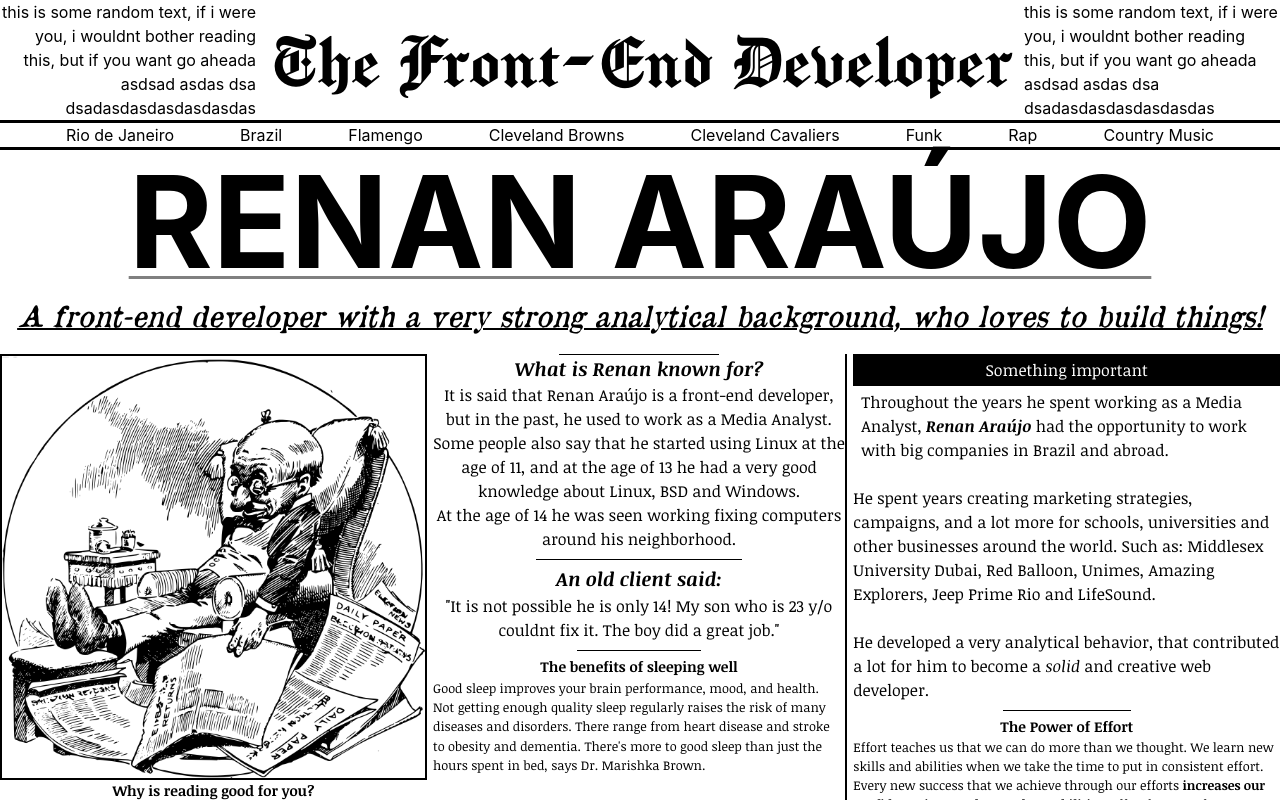
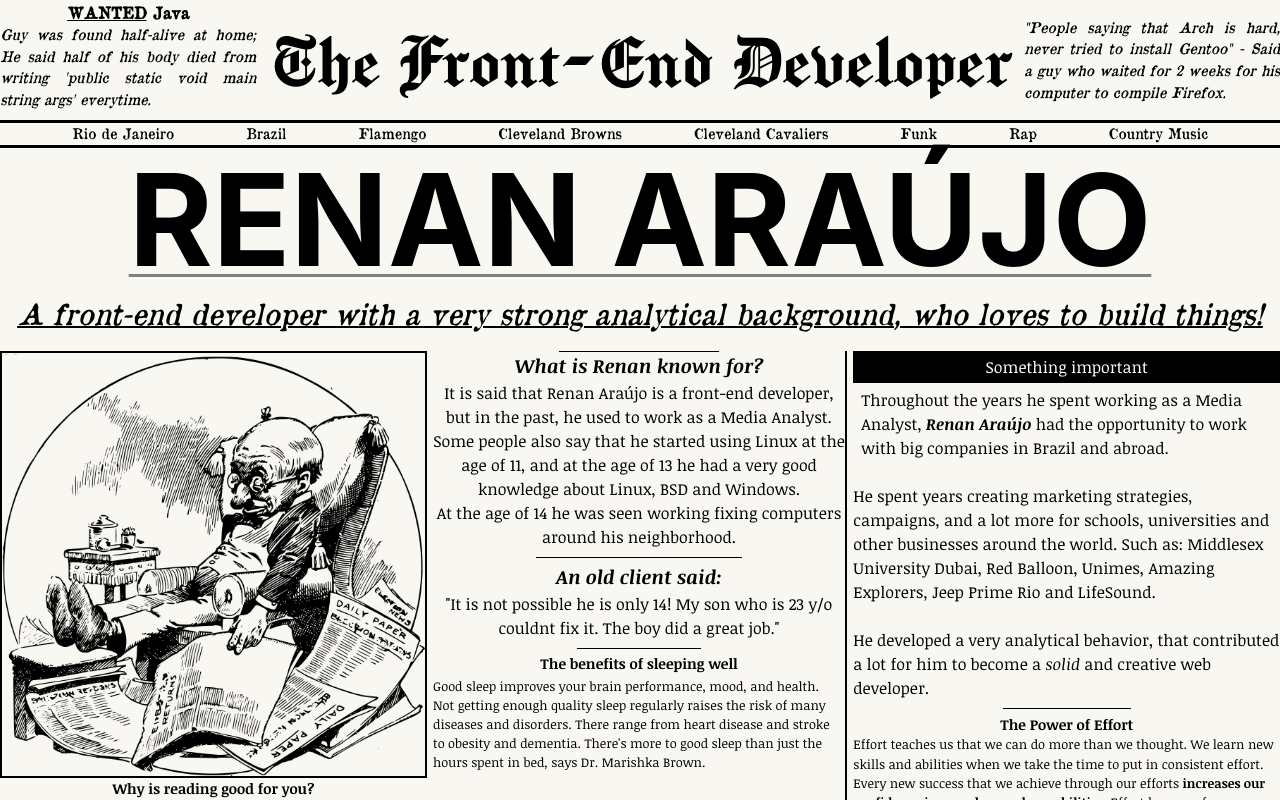
Before and after one commit to awkren/renan-araujo, a React (Create React App) app: page / in a window 1280 px wide. Shown: the top 800 px of the page. Built offline with nearby package versions, Linux system fonts and the light colour scheme; the HTML template or start-up script is replaced by a standard one.

Commit message:
added text beside title

```diff
--- a/src/App.css
+++ b/src/App.css
@@ -14,6 +14,10 @@
 body{
   width: 70%;
   margin: auto;
+
+  /* background-color: #f8f5de; */
+  background-color: #f9f7f1;
+  /* background-image: linear-gradient(to bottom rgba(255, 210, 0, 0.4), rgba(200, 160, 0, 0.1) 11%, rgba(0, 0, 0, 0) 35%, rgba(200, 160, 0 ,0.1) 65%); */
 }
 
 @media only screen and (max-width:940px){
@@ -43,3 +47,7 @@ body{
     margin: auto;
   }
 }
+
+.aka{
+  display: none;
+}
--- a/src/page-structure/Header.tsx
+++ b/src/page-structure/Header.tsx
@@ -5,18 +5,19 @@ const Header = () => {
   return (<>
 
     <div className='flex flex-row justify-between'>
-      <div id='left-title-text' className='w-[20%]'>
-        <p className='text-right'>this is some random text, if i were you, i wouldnt bother reading this, but if you want go aheada asdsad asdas dsa dsadasdasdasdasdasdas</p>
+      <div id='left-title-text' className='w-[20%] flex flex-col'>
+        <p className='text-center font-semibold font-[OldNewspaper]'><em className='underline not-italic'>WANTED</em> Java</p>
+        <p className='flex justify-center items-center text-justify font-[OldNewspaper] italic text-[.9rem]'>Guy was found half-alive at home; He said half of his body died from writing 'public static void main string args' everytime. </p>
       </div>
       <div id='title-div' className='flex text-center'>
         <p id='title-newspaper' className='text-[5rem] font-[Chomsky]'>The Front-End Developer</p>
       </div>
-      <div id='right-title-text' className='w-[20%]'>
-        <p className=''>this is some random text, if i were you, i wouldnt bother reading this, but if you want go aheada asdsad asdas dsa dsadasdasdasdasdasdas</p>
+      <div id='right-title-text' className='w-[20%] flex flex-col justify-center'>
+        <p className='flex justify-center items-center text-justify font-[OldNewspaper] italic text-[.9rem]'>"People saying that Arch is hard, never tried to install Gentoo" - Said a guy who waited for 2 weeks for his computer to compile Firefox.</p>
       </div>
     </div>
     <div className='h-[.2rem] bg-black'></div>
-    <div id='below-title' className='flex flex-row justify-evenly'>
+    <div id='below-title' className='flex flex-row justify-evenly text-[.9rem] font-[OldNewspaper]'>
       <p className=''>Rio de Janeiro</p>
       <p>Brazil</p>
       <p>Flamengo</p>
--- a/src/page-style/ContentTwo.css
+++ b/src/page-style/ContentTwo.css
@@ -46,3 +46,7 @@
     grid-template-columns: 1fr 1fr;
   }
 }
+
+.projects img {
+  box-shadow: 3px 3px 1px black;
+}
```
Also changed, not shown: src/page-structure/ContentTwo.tsx (+7 -0 lines).
